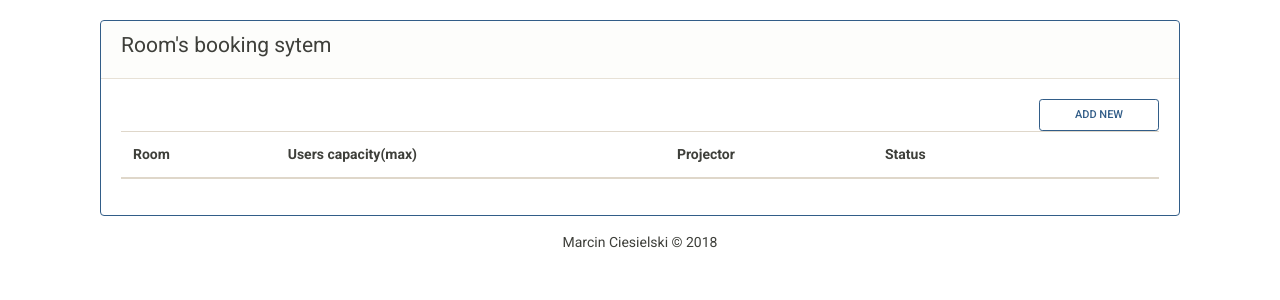
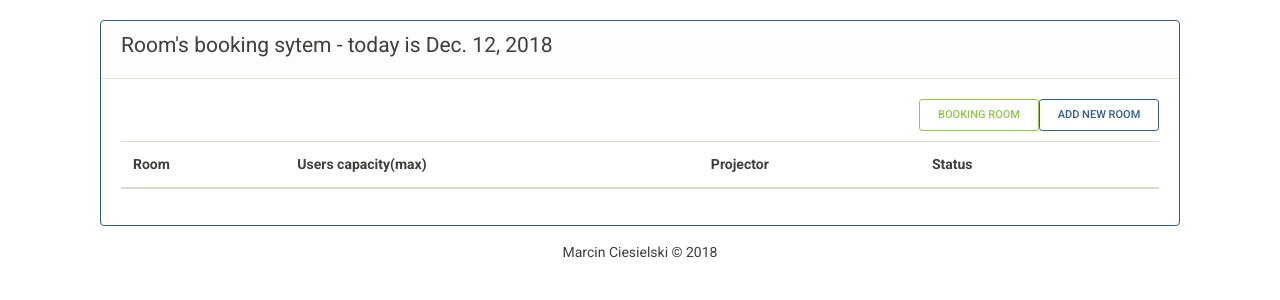
Before and after one commit to marcin-ciesielski/RBS, a Django app: page / in a window 1280 px wide. Shown: the part 54-354 px from the top of the page. Run offline with Django 3.2, Linux system fonts and the light colour scheme; data that the repository does not hold is empty; parts of the project's set-up code (start-up, migrations or seed data) failed here and were passed over; some libraries are stand-ins or nearby versions.

Commit message:
Change View and Validate date of booking

```diff
--- a/main/templates/main/booking_form.html
+++ b/main/templates/main/booking_form.html
@@ -12,12 +12,11 @@
               <div class="card-body">
                 <form method="POST" class="booking-form">{% csrf_token %}
                     {{ form.as_p }}
-                    <button type="submit" class="save btn btn-default">Save</button>
+                    <button type="submit" class="btn btn-outline-primary btn-sm">Save</button>
                 </form>
               </div>
             </div>
+        <a href="/">Back</a>
         </div>
         </div>
-</div>
-
 {% endblock %}
--- a/main/templates/main/room_detail.html
+++ b/main/templates/main/room_detail.html
@@ -4,7 +4,7 @@
 <div class="row">
         <div class="col-md-6">
         <div class="card border-primary" style="width: 100%">
-            <div class="card-header"><h4>Room detail</h4></div>
+            <div class="card-header"><h4>Room details</h4></div>
               <div class="card-body">
                   <p>Name: {{ room.name }} </p>
                   <p>Capacity: {{ room.capacity }}</p>
--- a/main/templates/main/room_form.html
+++ b/main/templates/main/room_form.html
@@ -12,12 +12,13 @@
               <div class="card-body">
                 <form method="POST" class="room-form">{% csrf_token %}
                     {{ form.as_p }}
-                    <button type="submit" class="save btn btn-default">Save</button>
+                    <button type="submit" class="btn btn-outline-primary btn-sm">Save</button>
                 </form>
               </div>
             </div>
+        <a href="/">Back</a>
         </div>
         </div>
-</div>
+
 
 {% endblock %}
--- a/main/templates/main/room_list.html
+++ b/main/templates/main/room_list.html
@@ -4,18 +4,20 @@
     <div class="row">
         <div class="col-md-12">
         <div class="card border-primary" style="width: 100%">
-            <div class="card-header"><h4>Room's booking sytem</h4></div>
+            <div class="card-header"><h4>Room's booking sytem - today is {{ date }}</h4></div>
           <div class="card-body">
 {#        <font size="2">#}
-              <a href="{% url 'room-new' %}"><button type="button" class="btn btn-outline-primary btn-sm" style="width:120px; float: right;">Add new</button></a>
-            <table class="table table-hover">
+              <a href="{% url 'room-new' %}"><button type="button" class="btn btn-outline-primary btn-sm" style="width:120px; float: right;">Add new room</button></a>
+              <a href="{% url 'booking-new' %}"><button type="button" class="btn btn-outline-success btn-sm" style="width:120px; float: right;">Booking room</button></a>
+              <br>
+              <br>
+              <table class="table table-hover">
                 <thead>
                     <tr>
                         <th>Room</th>
                         <th>Users capacity(max)</th>
                         <th>Projector</th>
                         <th>Status</th>
-                        <th></th>
                         <th></th>
                     </tr>
                 </thead>
@@ -26,9 +28,11 @@
                           <td>{{ i.capacity }}</td>
                           <td>{% if i.projector == True %} Yes
                           {%  else %} No</td>{% endif %}
-                          <td>Free</td>
+                          {% for b in i.booking_set.all %}
+                              {% if b.pub_date == date %} <td>Booked</td>
+                              {% else %} <td>Free</td>{% endif %}
+                          {% endfor %}
                           <td><a href="{% url 'room-edit' i.pk %}"><button type="button" class="btn btn-outline-primary btn-sm">Edit</button>
-                          <td><a href="{% url 'booking-new' %}"><button type="button" class="btn btn-outline-primary btn-sm">Booking</button></td>
                           <td><a href="{% url 'room-delete' i.pk %}"><button type="button" class="btn btn-outline-danger btn-sm">Delete</button>
                     </tbody>
                     {% endfor %}
--- a/main/urls.py
+++ b/main/urls.py
@@ -2,7 +2,7 @@
 from main.views import *
 
 urlpatterns = [
-    path('', RoomListView.as_view(), name='room-list'),
+    path('', MyRoomListView.as_view(), name='room-list'),
     path('room/detail/<int:pk>', RoomDetailView.as_view(), name='room-detail'),
     path('room/new/', RoomCreateView.as_view(), name='room-new'),
     path('room/delete/<int:pk>', RoomDeleteView.as_view(), name='room-delete'),
--- a/main/views.py
+++ b/main/views.py
@@ -2,11 +2,26 @@
 from main.models import Room, Booking
 from django.urls import reverse_lazy
 from django.views.generic import ListView, DetailView, CreateView, DeleteView, UpdateView
-
+from django.views import View
+from django.shortcuts import render, get_object_or_404
+import datetime
 
 class RoomListView(ListView):
     model = Room
     ordering = ['-capacity']
+
+
+class MyRoomListView(View):
+    template_name = 'main/room_list.html'
+    queryset = Room.objects.all()
+    date = datetime.datetime.now().date()
+
+    def get(self, request, *args, **kwargs):
+        context = {
+            'room_list': self.queryset,
+            'date': self.date, # date.strftime('%Y-%m-%d'),
+        }
+        return render(request, self.template_name, context)
 
 
 class RoomDetailView(DetailView):
@@ -50,10 +65,9 @@
         query = method_dict.get('q', None) # method_dict['q']
         print(query)
         if query is not None:
-            lookups = Q(name__icontains=query) | Q(capacity__icontains=query)
+            lookups = Q(name__icontains = query) | Q(capacity__icontains = query)
             return Room.objects.filter(lookups).distinct()
         return Room.objects.all().order_by('-capacity')
-        '''
-        __icontains = field contains this
-        __iexact = fields is exactly this
-        '''
+
+        # __icontains = field contains this
+        #__iexact = fields is exactly this
--- a/rbs/settings.py
+++ b/rbs/settings.py
@@ -25,7 +25,7 @@
 # SECURITY WARNING: don't run with debug turned on in production!
 DEBUG = True
 
-ALLOWED_HOSTS = ['194.29.176.67','rbs.marcincdev.pl']
+ALLOWED_HOSTS = ['127.0.0.1','194.29.176.67','rbs.marcincdev.pl']
 
 
 # Application definition
@@ -76,7 +76,7 @@
 
 DATABASES = {
     'default': {
-        'NAME': 'rbs_db',  ## nazwa bazy danych
+        'NAME': 'room_reservation',  ## nazwa bazy danych
         'ENGINE': 'django.db.backends.postgresql_psycopg2',
         'USER': 'postgres',
         'PASSWORD': 'coderslab',
```
Also changed, not shown: main/templates/main/room_confirm_delete.html (+16 -4 lines).
